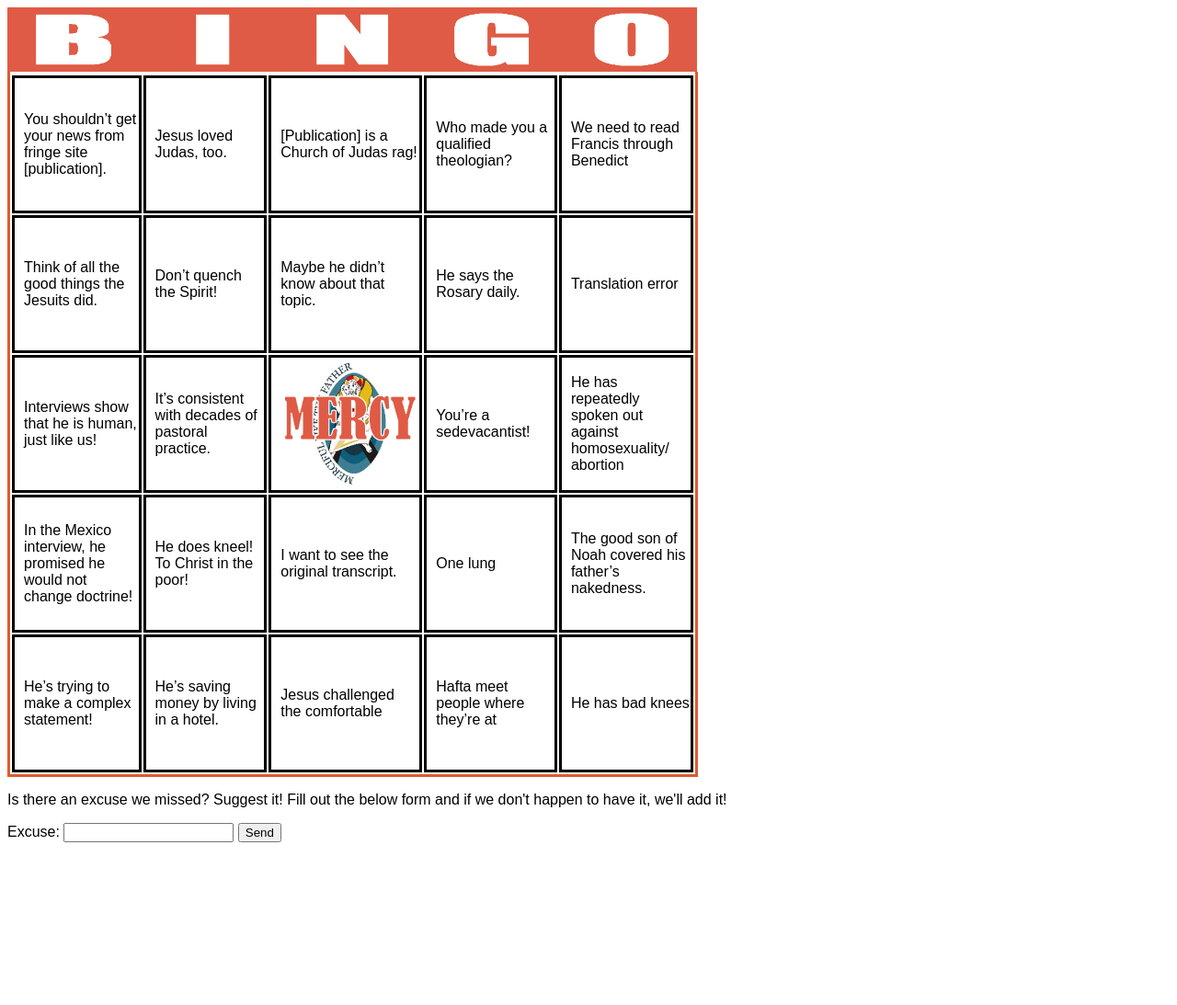
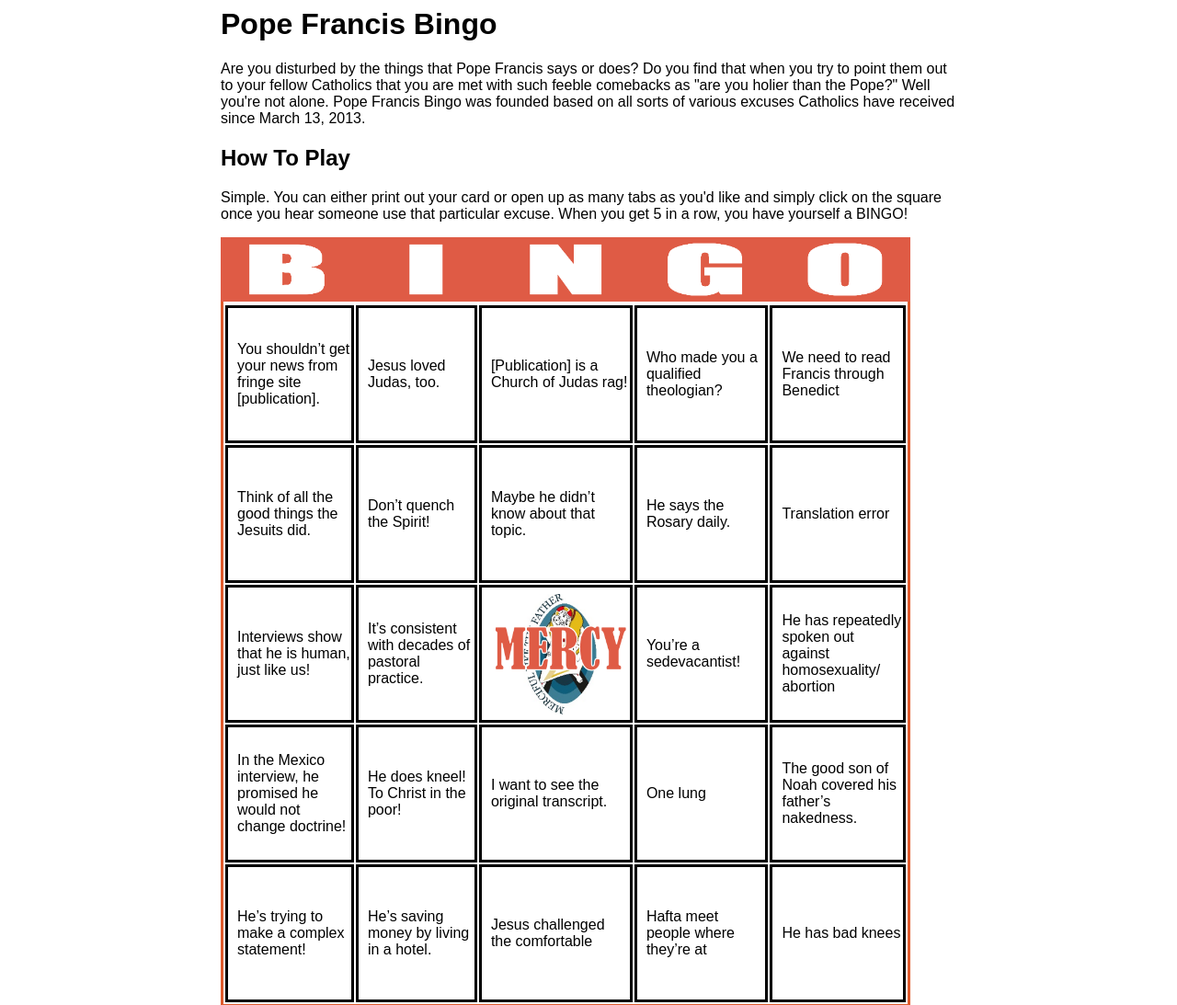
Before and after one commit to jeffstempel/PopeFrancisBingo, a plain HTML site: page index.html in a window 1280 px wide. Shown: the top 1093 px of the page at 92% size. Before the commit the page ends 932 px from the top, so only its background shows below. Drawn offline with Linux system fonts and the light colour scheme.

Commit message:
Add styling changes.

```diff
--- a/index.html
+++ b/index.html
@@ -5,9 +5,21 @@
         <title>Pope Francis Bingo</title>
     </head>
     <body>
+        <div id="page-wrap">
+            <h1>Pope Francis Bingo</h1>
+            <p>
+                Are you disturbed by the things that Pope Francis says or does? Do you find that when you try to point them out to your fellow Catholics that you are met with
+                such feeble comebacks as "are you holier than the Pope?" Well you're not alone. Pope Francis Bingo was founded based on all sorts of various excuses Catholics have
+                received since March 13, 2013.
+            </p>
+            <h2>How To Play</h2>
+            <p>
+                Simple. You can either print out your card or open up as many tabs as you'd like and simply click on the square once you hear someone use that particular excuse.
+                When you get 5 in a row, you have yourself a BINGO!
+            </p>
             <table>
                 <tr>
-                <img src="images/pope francis year of mercy bingo header.png" style="width: 750px"/>
+                    <img src="images/pope francis year of mercy bingo header.png" style="width: 750px" />
                 </tr>
                 <tr>
                     <td id="spot0" onclick="addToken('spot0')"></td>
@@ -154,11 +166,10 @@
                 var i = 0;
                 var availableSquares = allSquares;
                 var total = allSquares.length - 1;
-            for (i = 0; i < 24; i++)
-            {
+                for (i = 0; i < 24; i++) {
                     var number = Math.floor((Math.random() * total) + 1);
                     document.getElementById("spot" + i).innerHTML = availableSquares[number];
-	            availableSquares.splice(number,1);
+                    availableSquares.splice(number, 1);
                     total--;
                 }
 
@@ -172,14 +183,17 @@
 
             </script>
             <script>
-  (function(i,s,o,g,r,a,m){i['GoogleAnalyticsObject']=r;i[r]=i[r]||function(){
-  (i[r].q=i[r].q||[]).push(arguments)},i[r].l=1*new Date();a=s.createElement(o),
-  m=s.getElementsByTagName(o)[0];a.async=1;a.src=g;m.parentNode.insertBefore(a,m)
-  })(window,document,'script','https://www.google-analytics.com/analytics.js','ga');
+                (function (i, s, o, g, r, a, m) {
+                    i['GoogleAnalyticsObject'] = r; i[r] = i[r] || function () {
+                        (i[r].q = i[r].q || []).push(arguments)
+                    }, i[r].l = 1 * new Date(); a = s.createElement(o),
+                    m = s.getElementsByTagName(o)[0]; a.async = 1; a.src = g; m.parentNode.insertBefore(a, m)
+                })(window, document, 'script', 'https://www.google-analytics.com/analytics.js', 'ga');
 
                 ga('create', 'UA-37408221-4', 'auto');
                 ga('send', 'pageview');
 
             </script>
+        </div>
     </body>
 </html>
--- a/styles.css
+++ b/styles.css
@@ -1,5 +1,5 @@
 td {
-    width: 140px;
+    width: 150px;
     height: 150px;
     padding-left: 10px;
     border: solid;
@@ -11,9 +11,13 @@
     border-right-color: #DF5B2D;
     border-bottom:solid;
     border-bottom-color: #DF5B2D;
-    width: 751px;
+    width: 750px;
     height: 750px;
 }
 body {
     font-family: sans-serif;
 }
+#page-wrap {
+    width: 800px;
+    margin: 0 auto;
+}
```
Lines whose indentation alone changed are shown as unchanged.
